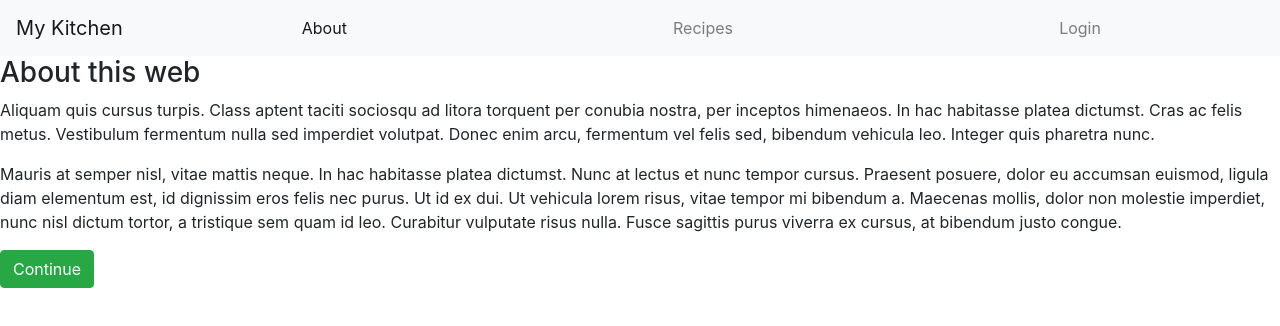
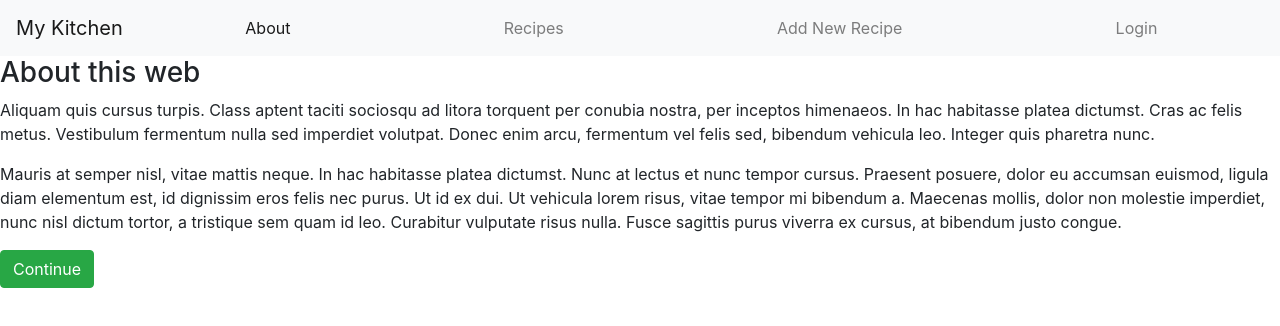
Before and after one commit to Cancerleo/Food-Recipe-Client, a React (Create React App) app: page / in a window 1280 px wide. Shown: the top 326 px of the page. Built offline with nearby package versions, Linux system fonts and the light colour scheme; no server answers.

Commit message:
import add recipe in the navbar item

```diff
--- a/src/components/Navigation/index.js
+++ b/src/components/Navigation/index.js
@@ -23,6 +23,7 @@ export default function Navigation() {
         <Nav style={{ width: "100%" }} fill>
           <NavbarItem path="/" linkText="About" />
           <NavbarItem path="/recipes" linkText="Recipes" />
+          <NavbarItem path="/addrecipes" linkText="Add New Recipe" />
           {loginLogoutControls}
         </Nav>
       </Navbar.Collapse>
```
